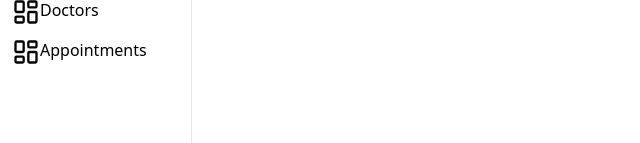
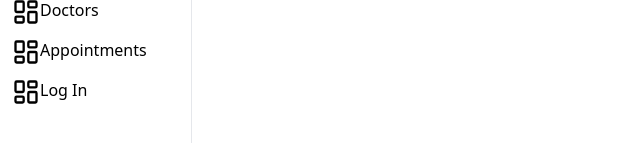
Before and after one commit to StatShibe/Healthcare_Analytics, a React (Vite) app in the folder healthcare_frontend/: page /doctors in a window 1280 px wide. Shown: the part 203-346 px from the top of the page, without its empty margins (0-640 px from the left). Built offline with nearby package versions, Linux system fonts and the light colour scheme.

Commit message:
auth integration

```diff
--- a/healthcare_frontend/package.json
+++ b/healthcare_frontend/package.json
@@ -13,6 +13,7 @@
     "axios": "^1.6.8",
     "chart.js": "^4.4.2",
     "dotenv": "^16.4.5",
+    "js-cookie": "^3.0.5",
     "lucide-react": "^0.378.0",
     "react": "^18.2.0",
     "react-chartjs-2": "^5.2.0",
--- a/healthcare_frontend/src/components/SideMenu.jsx
+++ b/healthcare_frontend/src/components/SideMenu.jsx
@@ -1,6 +1,27 @@
+import { useEffect, useState } from 'react';
 import SideNavBar, { SideBarItem } from '../components/SideNavBar';
+import {useNavigate} from 'react-router-dom';
+import axios from 'axios';
+import Cookie from 'js-cookie';
 
 function SideMenu() {
+	const [auth, setAuth] = useState(Cookie.get('jwt'));
+	const [authButton, setAuthButton] = useState(auth? 'Log Out': 'Log In');
+	const navigate = useNavigate();
+	const handleAuth = async(e) =>{
+		e.preventDefault();
+		if(auth){
+			await axios.post(import.meta.env.VITE_SERVER_URL+'/auth/logout',{},{withCredentials:true}).then((response)=>{
+				console.log(response.data);
+			});
+			setAuth(Cookie.get('jwt'));
+			setAuthButton(auth? 'Log Out': 'Log In');
+			navigate('/');
+		}else{
+			navigate('/login');
+		}
+	}
+
 
   return (
       <>
@@ -11,6 +32,9 @@ function SideMenu() {
         	  <SideBarItem text = "Patients"/>
         	  <SideBarItem text = "Doctors"/>
         	  <SideBarItem text = "Appointments"/>
+			  <div onClick={handleAuth}>
+			  	<SideBarItem text = {authButton}/>
+			  </div>
         	</SideNavBar>
         </div>
       </>
```
Also changed, not shown: 2 other files (tests, documents, lock files or other folders).
